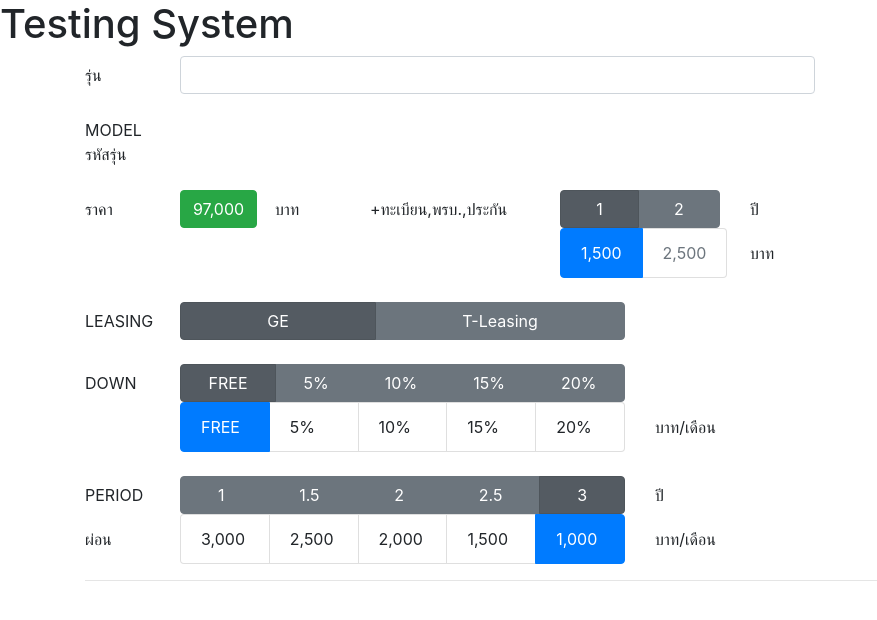
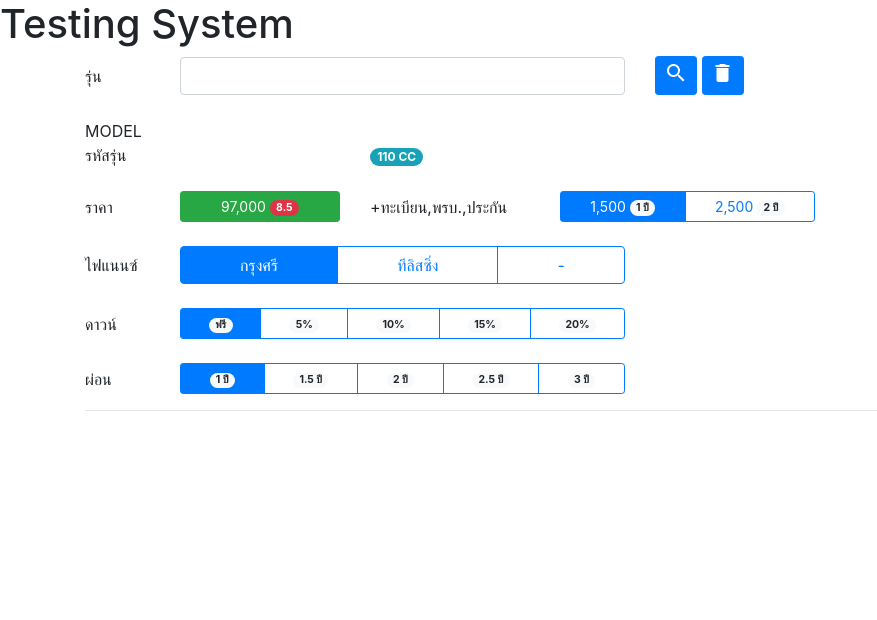
Before and after one commit to varin-odd/chokdee, a PHP site: page / in a window 1280 px wide. Shown: the top 620 px of the page, without its empty margins (0-877 px from the left). Run offline with PHP 8.4, Linux system fonts and the light colour scheme; some libraries are stand-ins or nearby versions.

Commit message:
Readjust layout by using badge.

```diff
--- a/index.php
+++ b/index.php
@@ -1,11 +1,11 @@
 <?php
     $mkt_name = '
-    { label: "Wave110I (เวฟ 110ไอ ล้อซี่ลวด สตาร์ทเท้า ดรัมเบรก)", category: "HONDA", modelId: "AFS110KDFL 2TH", cash: 37500, gePrice: 49500 },
-    { label: "Wave110I (เวฟ 110ไอ ล้อซี่ลวด สตาร์ทเท้า ดิสก์เบรกหน้า)", category: "HONDA", modelId: "AFS110KSEL TH", cash: 41000, gePrice: 49900 },
-    { label: "Wave110I (เวฟ 110ไอ ล้อซี่ลวด สตาร์ทมือ ดิสก์เบรกหน้า)", category: "HONDA", modelId: "AFS110MSFL TH", cash: 41000, gePrice: 51900 },
-    { label: "Wave110I (เวฟ 110ไอ ล้อแม๊ก สตาร์ทมือ ดิสก์เบรกหน้า)", category: "HONDA", modelId: "AFS110MCFL TH", cash: 41000, gePrice: 54400 },
-    { label: "YZF-R15", category: "YAMAHA", modelId: "(รอเลือกสี)", cash: 97000, gePrice: 107000 },
-    { label: "YZF-R3", category: "YAMAHA", modelId: "B5L600", cash: 97500, gePrice: 107500 }';
+    { label: "Wave110I (เวฟ 110ไอ ล้อซี่ลวด สตาร์ทเท้า ดรัมเบรก)", category: "HONDA", modelId: "AFS110KDFL 2TH", cash: 37500, cost: 35700, gePrice: 49500 },
+    { label: "Wave110I (เวฟ 110ไอ ล้อซี่ลวด สตาร์ทเท้า ดิสก์เบรกหน้า)", category: "HONDA", modelId: "AFS110KSEL TH", cash: 41000, cost: 39300, gePrice: 49900 },
+    { label: "Wave110I (เวฟ 110ไอ ล้อซี่ลวด สตาร์ทมือ ดิสก์เบรกหน้า)", category: "HONDA", modelId: "AFS110MSFL TH", cash: 41000, cost: 42000, gePrice: 51900 },
+    { label: "Wave110I (เวฟ 110ไอ ล้อแม๊ก สตาร์ทมือ ดิสก์เบรกหน้า)", category: "HONDA", modelId: "AFS110MCFL TH", cash: 41000, cost: 43900, gePrice: 54400 },
+    { label: "YZF-R15", category: "YAMAHA", modelId: "(รอเลือกสี)", cash: 97000, cost: 93500, gePrice: 107000 },
+    { label: "YZF-R3", category: "YAMAHA", modelId: "B5L600", cash: 97500, cost: 182500, gePrice: 107500 }';
 ?>
 <!doctype html>
 <html lang="en">
@@ -17,6 +17,7 @@
     <!-- Bootstrap CSS -->
     <link rel="stylesheet" href="https://stackpath.bootstrapcdn.com/bootstrap/4.4.1/css/bootstrap.min.css" integrity="sha384-Vkoo8x4CGsO3+Hhxv8T/Q5PaXtkKtu6ug5TOeNV6gBiFeWPGFN9MuhOf23Q9Ifjh" crossorigin="anonymous">
     <link rel="stylesheet" href="//code.jquery.com/ui/1.12.1/themes/base/jquery-ui.css">
+    <link href="https://fonts.googleapis.com/icon?family=Material+Icons" rel="stylesheet">
     <style>
     .ui-autocomplete-category {
         font-weight: bold;
@@ -33,7 +34,15 @@
     <div class="container">
         <div class="row align-items-center">
             <div class="col-1">รุ่น</div>
-            <div class="col-7"><input class="form-control" id="search"></div>
+            <div class="col-5"><input class="form-control" id="search"></div>
+            <div class="col-2">
+                <button type="button" class="btn btn-primary btn-sm">
+                    <i class="material-icons">search</i>
+                </button>
+                <button type="button" class="btn btn-primary btn-sm" id="clear">
+                    <i class="material-icons">delete</i>
+                </button>
+            </div>
         </div>
         <br />
         <div class="row align-items-center">
@@ -41,138 +50,140 @@
             <div class="col">
                 <div style="display:none" class="btn-group btn-group-toggle model-group" id="model1234" data-toggle="buttons">
                     <label class="btn btn-secondary model model1 active">
-                        <input type="radio" name="model" id="model1" autocomplete="off" value="1" checked>ดรัมเบรค
+                        <input type="radio" name="model" id="model1" value="1" checked>ดรัมเบรค
                     </label>
                     <label class="btn btn-secondary model model2">
-                        <input type="radio" name="model" id="model2" autocomplete="off" value="2">ดิสก์เบรค
+                        <input type="radio" name="model" id="model2" value="2">ดิสก์เบรค
                     </label>
                     <label class="btn btn-secondary model model3">
-                        <input type="radio" name="model" id="model3" autocomplete="off" value="3">เกียร์มือ
+                        <input type="radio" name="model" id="model3" value="3">เกียร์มือ
                     </label>
                     <label class="btn btn-secondary model model4">
-                        <input type="radio" name="model" id="model4" autocomplete="off" value="4">ล้อแม็ก
+                        <input type="radio" name="model" id="model4" value="4">ล้อแม็ก
                     </label>
                 </div>
             </div>
         </div>
         <div class="row align-items-center">
             <div class="col-1">รหัสรุ่น</div>
-            <div class="col" id="model-id"></div>
+            <div class="col-2" id="model-id"></div>
+            <div class="col-1"><span class="badge badge-pill badge-info" id="cc">110 CC</span></div>
         </div>
         <br />
         <div class="row align-items-center">
             <div class="col-1">ราคา</div>
-            <div class="col-1"><button type="button" class="btn btn-success" id="cash-price">97,000</button></div>
-            <div class="col-1">บาท</div>
+            <div class="col-2">
+                <button type="button" class="btn btn-success btn-sm btn-block" id="cash-price">97,000
+                    <span class="badge badge-pill badge-danger" id="cost-price">8.5</span>
+                </button>
+            </div>
             <div class="col-2">+ทะเบียน,พรบ.,ประกัน</div>
-            <div class="col-2">
-                <div class="btn-group btn-group-toggle" style="width:100%" data-toggle="buttons">
-                    <label class="btn btn-secondary active">
-                        <input type="radio" name="additional" id="additional1" autocomplete="off" checked>1
+            <div class="col-3">
+                <div class="btn-group btn-group-toggle btn-block" data-toggle="buttons">
+                    <label class="btn btn-outline-primary btn-sm active">
+                        <input type="radio" name="additional" id="additional1" checked>1,500
+                        <span class="badge badge-pill badge-light">1 ปี</span>
                     </label>
-                    <label class="btn btn-secondary">
-                        <input type="radio" name="additional" id="additional2" autocomplete="off">2
-                    </label>
-                </div>
-            </div>
-            <div class="col-1">ปี</div>
-        </div>
-        <div class="row align-items-center">
-            <div class="col-5"></div>
-            <div class="col-2">
-                <ul class="list-group list-group-horizontal">
-                    <li class="list-group-item active" style="width:100%">1,500</li>
-                    <li class="list-group-item disabled" style="width:100%">2,500</li>
-                </ul>
-            </div>
-            <div class="col-1">บาท</div>
-        </div>
-        <br />
-        <div class="row align-items-center">
-            <div class="col-1">LEASING</div>
-            <div class="col-5">
-                <div class="btn-group btn-group-toggle" style="width:100%" data-toggle="buttons">
-                    <label class="btn btn-secondary active">
-                        <input type="radio" name="leasing" value="GE" autocomplete="off" checked>GE
-                    </label>
-                    <label class="btn btn-secondary">
-                        <input type="radio" name="leasing" value="TL" autocomplete="off">T-Leasing
+                    <label class="btn btn-outline-primary btn-sm">
+                        <input type="radio" name="additional" id="additional2">2,500
+                        <span class="badge badge-pill badge-light">2 ปี</span>
                     </label>
                 </div>
             </div>
         </div>
         <br />
         <div class="row align-items-center">
-            <div class="col-1">DOWN</div>
+            <div class="col-1">ไฟแนนซ์</div>
             <div class="col-5">
-                <div class="btn-group btn-group-toggle" style="width:100%" data-toggle="buttons">
-                    <label class="btn btn-secondary active">
-                        <input type="radio" name="down" value="0" autocomplete="off" checked>FREE
+                <div class="btn-group btn-group-toggle btn-block" data-toggle="buttons">
+                    <label class="btn btn-outline-primary active">
+                        <input type="radio" name="leasing" value="GE" checked>กรุงศรี
                     </label>
-                    <label class="btn btn-secondary">
-                        <input type="radio" name="down" value="5" autocomplete="off">5%
+                    <label class="btn btn-outline-primary">
+                        <input type="radio" name="leasing" value="TL">ทีลิสซิ่ง
                     </label>
-                    <label class="btn btn-secondary">
-                        <input type="radio" name="down" value="10" autocomplete="off">10%
+                    <label class="btn btn-outline-primary">
+                        <input type="radio" name="leasing" value="OFF">-
                     </label>
-                    <label class="btn btn-secondary">
-                        <input type="radio" name="down" value="15" autocomplete="off">15%
+                </div>
+            </div>
+            <div class="col-1"><p class="h6" style="color:white" id="loan-price">ยอดจัด</p></div>
+        </div>
+        <br />
+        <div class="row align-items-center">
+            <div class="col-1">ดาวน์</div>
+            <div class="col-5">
+                <div class="btn-group btn-group-toggle btn-block" data-toggle="buttons">
+                    <label class="btn btn-outline-primary btn-sm active">
+                        <input type="radio" name="down" value="0" checked>
+                        <span class="badge badge-pill badge-light">ฟรี</span>
+                        <br>
+                        <span id="down1"></span>
                     </label>
-                    <label class="btn btn-secondary">
-                        <input type="radio" name="down" value="20" autocomplete="off">20%
+                    <label class="btn btn-outline-primary btn-sm">
+                        <input type="radio" name="down" value="5">
+                        <span class="badge badge-pill badge-light">5%</span>
+                        <br>
+                        <span id="down2"></span>
+                    </label>
+                    <label class="btn btn-outline-primary btn-sm">
+                        <input type="radio" name="down" value="10">
+                        <span class="badge badge-pill badge-light">10%</span>
+                        <br>
+                        <span id="down3"></span>
+                    </label>
+                    <label class="btn btn-outline-primary btn-sm">
+                        <input type="radio" name="down" value="15">
+                        <span class="badge badge-pill badge-light">15%</span>
+                        <br>
+                        <span id="down4"></span>
+                    </label>
+                    <label class="btn btn-outline-primary btn-sm">
+                        <input type="radio" name="down" value="20">
+                        <span class="badge badge-pill badge-light">20%</span>
+                        <br>
+                        <span id="down5"></span>
                     </label>
                 </div>
             </div>
         </div>
-        <div class="row align-items-center">
-            <div class="col-1"></div>
-            <div class="col-5">
-                <ul class="list-group list-group-horizontal">
-                    <li class="list-group-item active" style="width:100%" id="down1">FREE</li>
-                    <li class="list-group-item" style="width:100%" id="down2">5%</li>
-                    <li class="list-group-item" style="width:100%" id="down3">10%</li>
-                    <li class="list-group-item" style="width:100%" id="down4">15%</li>
-                    <li class="list-group-item" style="width:100%" id="down5">20%</li>
-                </ul>
-            </div>
-            <div class="col">บาท/เดือน</div>
-        </div>
         <br />
         <div class="row align-items-center">
-            <div class="col-1">PERIOD</div>
+            <div class="col-1">ผ่อน</div>
             <div class="col-5">
-                <div class="btn-group btn-group-toggle" style="width:100%" data-toggle="buttons">
-                    <label class="btn btn-secondary active">
-                        <input type="radio" name="period" value="12" autocomplete="off">1
+                <div class="btn-group btn-group-toggle btn-block" data-toggle="buttons">
+                    <label class="btn btn-outline-primary btn-sm active">
+                        <input type="radio" name="period" value="0" checked>
+                        <span class="badge badge-pill badge-light">1 ปี</span>
+                        <br>
+                        <span id="install1"></span>
                     </label>
-                    <label class="btn btn-secondary">
-                        <input type="radio" name="period" value="18" autocomplete="off">1.5
+                    <label class="btn btn-outline-primary btn-sm">
+                        <input type="radio" name="period" value="5">
+                        <span class="badge badge-pill badge-light">1.5 ปี</span>
+                        <br>
+                        <span id="install2"></span>
                     </label>
-                    <label class="btn btn-secondary">
-                        <input type="radio" name="period" value="24" autocomplete="off">2
+                    <label class="btn btn-outline-primary btn-sm">
+                        <input type="radio" name="period" value="10">
+                        <span class="badge badge-pill badge-light">2 ปี</span>
+                        <br>
+                        <span id="install3"></span>
                     </label>
-                    <label class="btn btn-secondary">
-                        <input type="radio" name="period" value="30" autocomplete="off">2.5
+                    <label class="btn btn-outline-primary btn-sm">
+                        <input type="radio" name="period" value="15">
+                        <span class="badge badge-pill badge-light">2.5 ปี</span>
+                        <br>
+                        <span id="install4"></span>
                     </label>
-                    <label class="btn btn-secondary">
-                        <input type="radio" name="period" value="36" autocomplete="off" checked>3
+                    <label class="btn btn-outline-primary btn-sm">
+                        <input type="radio" name="period" value="20">
+                        <span class="badge badge-pill badge-light">3 ปี</span>
+                        <br>
+                        <span id="install5"></span>
                     </label>
                 </div>
             </div>
-            <div class="col-1">ปี</div>
-        </div>
-        <div class="row align-items-center">
-            <div class="col-1">ผ่อน</div>
-            <div class="col-5">
-                <ul class="list-group list-group-horizontal">
-                    <li class="list-group-item" style="width:100%" id="install1">3,000</li>
-                    <li class="list-group-item" style="width:100%" id="install2">2,500</li>
-                    <li class="list-group-item" style="width:100%" id="install3">2,000</li>
-                    <li class="list-group-item" style="width:100%" id="install4">1,500</li>
-                    <li class="list-group-item active" style="width:100%" id="install5">1,000</li>
-                </ul>
-            </div>
-            <div class="col">บาท/เดือน</div>
         </div>
         <hr>
     </div>
@@ -204,7 +215,6 @@
             var cash_price = Number($("#cash-price").text().replace(/,/g, ''));
             var leasing = $("input[name='leasing']:checked").val().toUpperCase();
             var down = $("input[name='down']:checked").val();
-            var period = $("input[name='period']:checked").val();
             //alert('Leasing: ' + leasing + '\nPrice: ' + cash_price);
             var interest = 1.99;
             if (leasing == 'GE') {
@@ -277,6 +287,7 @@
                 var object = searchValueInArray(typename, data);
                 $("#model-id").text(object.modelId);
                 $("#cash-price").text(numberWithCommas(object.cash));
+                $("#cost-price").text((object.cash - object.cost) / 1000);
                 updatePrice();
                 if(typename == 'Wave110I (เวฟ 110ไอ ล้อซี่ลวด สตาร์ทเท้า ดรัมเบรก)') {
                     $("#model1234").show();
@@ -291,6 +302,10 @@
                     $(".model3").find("input").prop("checked", true);
                 }
             });
+
+            $("#clear").click(function() {
+                $("#search").text();
+            });
         } );
     </script>
   </body>
```
